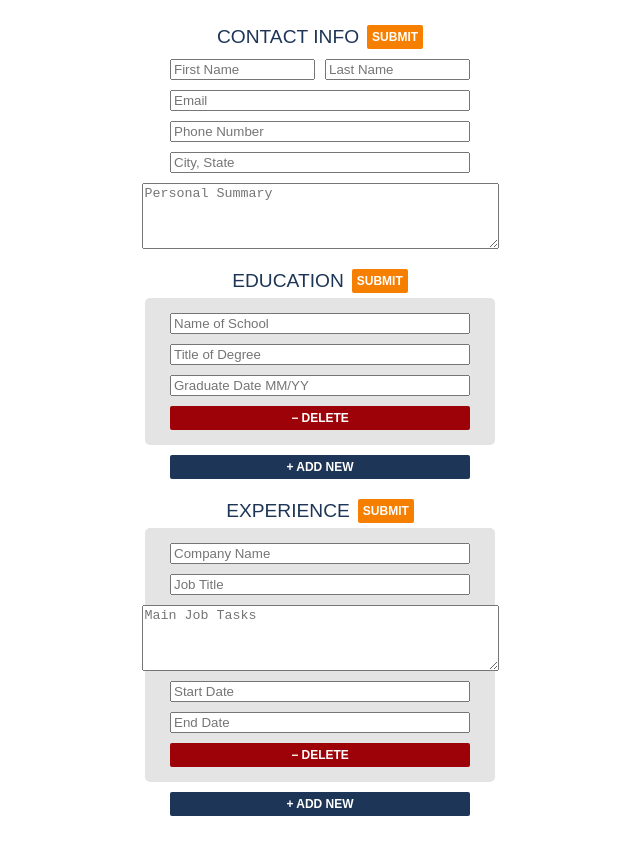
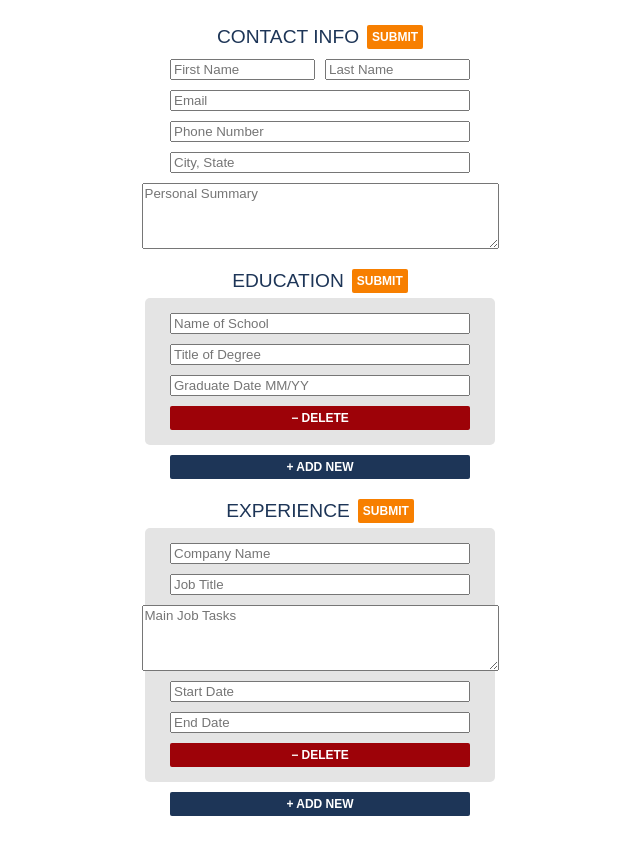
Before and after one commit to eascodes/cv-app, a React (Create React App) app in the folder cv-project/: page / in a window 1280 px wide. Shown: the whole page, without its empty margins (320-960 px from the left). Built offline with nearby package versions, Linux system fonts and the light colour scheme.

Commit message:
Update textarea format/style

```diff
--- a/cv-project/src/styles/forms.css
+++ b/cv-project/src/styles/forms.css
@@ -13,6 +13,10 @@ form>h4 {
 
 input {
     width: 300px;
+}
+
+textarea {
+    font-family: inherit;
 }
 
 .name-field>input {
```
